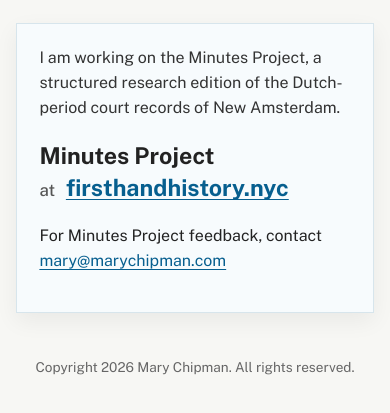
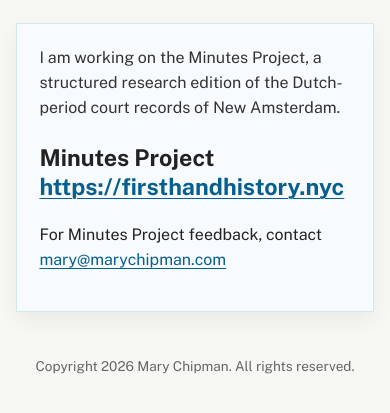
Before and after one commit to Tamesin/marychipman.com, a plain HTML site: page index.html in a window 390 px wide. Shown: the part 57-470 px from the top of the page. Drawn offline with nearby package versions, Linux system fonts and the light colour scheme.

Commit message:
Finalize project link display

```diff
--- a/assets/site.css
+++ b/assets/site.css
@@ -87,17 +87,20 @@ body {
 }
 
 h2 {
-  margin: 0 0 0.35rem 0;
+  margin: 0 0 1.35rem 0;
   font-size: 1.75rem;
-  line-height: 1.15;
+  line-height: 1.25;
   font-weight: 700;
 }
 
-.project-link {
-  margin: 0 0 1.35rem 0;
-  font-size: 1.75rem;
-  line-height: 1.15;
-  font-weight: 700;
+h2 a,
+h2 a:link,
+h2 a:visited {
+  color: #075f8f;
+  text-decoration-line: underline;
+  text-decoration-thickness: 1px;
+  text-underline-offset: 3px;
+  word-break: break-word;
 }
 
 p {
@@ -141,18 +144,9 @@ a:focus {
     padding: 1.4rem;
   }
 
-  h2,
-  .project-link {
+  h2 {
     font-size: 1.45rem;
   }
-
-.link-label {
-  display: inline-block;
-  margin-right: 0.35rem;
-  font-size: 1.05rem;
-  font-weight: 500;
-  color: #555555;
-}
 
   p,
   .project-summary {
--- a/index.html
+++ b/index.html
@@ -25,12 +25,10 @@
         I am working on the Minutes Project, a structured research edition of the Dutch-period court records of New Amsterdam.
       </p>
 
-      <h2>Minutes Project</h2>
-
-      <p class="project-link">
-        <span class="link-label">at</span>
-        <a href="https://firsthandhistory.nyc">firsthandhistory.nyc</a>
-      </p>
+<h2>
+  Minutes Project
+  <a href="https://firsthandhistory.nyc">https://firsthandhistory.nyc</a>
+</h2>
 
       <p>
         For Minutes Project feedback, contact
```
